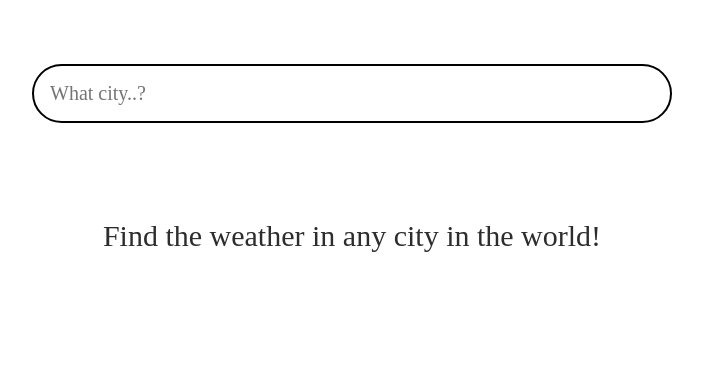
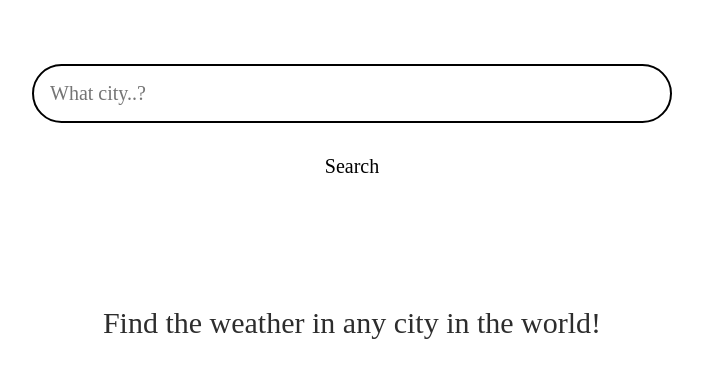
Before and after one commit to GuroWalle/WeatherForecast, a Vue app: page / in a window 1280 px wide. Shown: the top 378 px of the page, without its empty margins (288-991 px from the left). Built offline with nearby package versions, Linux system fonts and the light colour scheme; a web font is replaced by a local one.

Commit message:
added search button and README.md

```diff
--- a/src/components/WeatherForecast.vue
+++ b/src/components/WeatherForecast.vue
@@ -11,6 +11,7 @@
         class="forecast__form-input"
       />
     </form>
+    <button class="forecast__search--button" @click="getWeather">Search</button>
 
     <p class="forecast__app-info" v-if="onMainSite">
       Find the weather in any city in the world!
@@ -229,6 +230,11 @@ export default {
   font-size: var(--font--caption);
 }
 
+.forecast__search--button {
+  margin: 2rem 0;
+  font-size: var(--font--caption);
+}
+
 /* show if onMainSite = true */
 .forecast__app-info {
   margin: var(--size--big);
```
Also changed, not shown: src/components/README.md (added).
